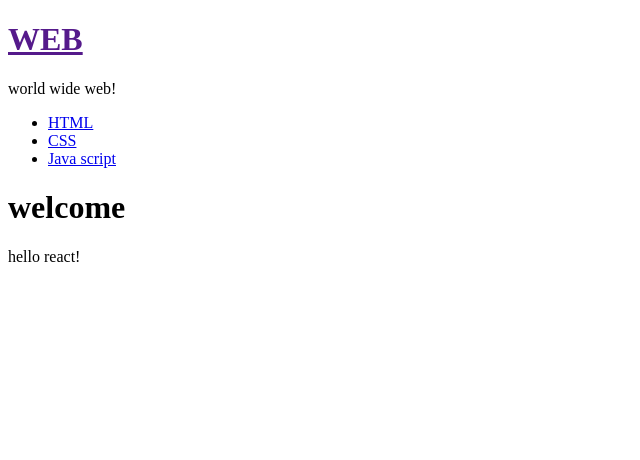
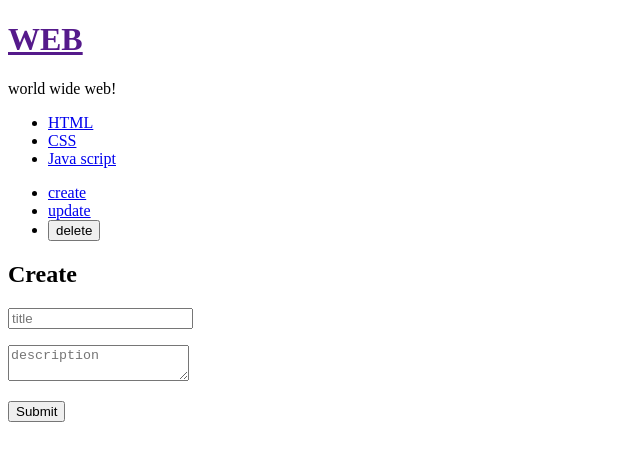
Before and after one commit to lyj95/react-app, a React (Create React App) app: page / in a window 1280 px wide. Shown: the top 460 px of the page, without its empty margins (0-640 px from the left). Built offline with nearby package versions, Linux system fonts and the light colour scheme.

Commit message:
create 기능 구현

```diff
--- a/src/App.js
+++ b/src/App.js
@@ -1,14 +1,17 @@
 import './App.css';
 import { Component } from 'react';
-import Subject from './compoents/Subject'
-import Content from './compoents/Content'
-import TOC from './compoents/TOC'
+import Subject from './compoents/Subject';
+import ReadContent from './compoents/ReadContent';
+import CreateContent from './compoents/CreateContent';
+import TOC from './compoents/TOC';
+import Control from './compoents/Control';
 
 class App extends Component {
   constructor(props) {
     super(props);
+    this.max_content_id = 3;
     this.state = {
-      mode: 'welcome',
+      mode: 'create',
       subject: { title: 'WEB', sub: "world wide web!" },
       welcome: { title: 'welcome', desc: 'hello react!' },
       content: [
@@ -19,10 +22,11 @@
     };
   }
   render() {
-    let _title, _desc = null;
+    let _title, _desc, _article = null;
     if (this.state.mode === 'welcome') {
       _title = this.state.welcome.title;
       _desc = this.state.welcome.desc;
+      _article = <ReadContent title={_title} desc={_desc}></ReadContent>
     } else if (this.state.mode === 'read') {
       let i = 0;
       while(i < this.state.content[i].id){
@@ -30,10 +34,27 @@
         if(data.id === this.state.selected_content_id){
           _title = data.title;
           _desc = data.desc;
+          _article = <ReadContent title={_title} desc={_desc}></ReadContent>
           break;
         }
         i = i +1;
       }
+    } else if (this.state.mode === 'create'){
+      _article = <CreateContent onSubmit={function(_title, _desc){
+        this.max_content_id = this.max_content_id + 1;
+
+        // state 값을 변경할 땐 복제본을 변경하는 것이 좋다 !?
+        // const _content = this.state.content.concat(
+        //   {id:this.max_content_id, title:_title, desc:_desc}
+        // )
+
+        let newContent = Array.from(this.state.content);
+        newContent.push({id:this.max_content_id, title:_title, desc:_desc});
+        this.setState({
+          // content: _content
+          content: newContent
+        })
+      }.bind(this)}></CreateContent>
     }
     return (
       <div className='App'>
@@ -55,7 +76,12 @@
           }.bind(this)}
           data = {this.state.content}
         ></TOC>
-        <Content title={_title} desc={_desc}></Content>
+        <Control onChangeMode={function(_mode){
+          this.setState({
+            mode: _mode
+          })
+        }.bind(this)}></Control>
+        {_article}
       </div>
     )
   }
--- /dev/null
+++ b/src/compoents/Control.js
@@ -0,0 +1,24 @@
+import React, { Component } from 'react';
+
+class Subject extends Component {
+  render() {
+    return (
+      <ul>
+        <li><a href='/create' onClick={function(e){
+          e.preventDefault();
+          this.props.onChangeMode('create');
+        }.bind(this)}>create</a></li>
+        <li><a href='/update' onClick={function(e){
+          e.preventDefault();
+          this.props.onChangeMode('update');
+        }.bind(this)}>update</a></li>
+        <li><input  onClick={function(e){
+          e.preventDefault();
+          this.props.onChangeMode('delete');
+        }.bind(this)} type='button' value='delete'></input></li>
+      </ul>
+    )
+  }
+}
+
+export default Subject;
--- /dev/null
+++ b/src/compoents/CreateContent.js
@@ -0,0 +1,30 @@
+import React, { Component } from 'react';
+
+class CreateContent extends Component {
+    render() {
+      return (
+        <article>
+          <h1>Create</h1>
+          <form action='/create_process' method='post'
+            onSubmit={function(e){
+              e.preventDefault();
+              this.props.onSubmit(
+                e.target.title.value,
+                e.target.desc.value
+              );
+            }.bind(this)}
+          >
+            <p><input type='text' name='title' placeholder='title'></input></p>
+            <p>
+              <textarea name='desc' placeholder='description'></textarea>
+            </p>
+            <p>
+              <input type='submit'></input>
+            </p>
+          </form>
+        </article>
+      )
+    }
+  }
+
+export default CreateContent;
--- a/src/compoents/Content.js
+++ b/src/compoents/ReadContent.js
@@ -1,14 +1,14 @@
 import React, { Component } from 'react';
 
-class Content extends Component {
+class ReadContent extends Component {
     render() {
       return (
-        <div>
+        <article>
           <h1>{this.props.title}</h1>
           {this.props.desc}
-        </div>
+        </article>
       )
     }
   }
 
-export default Content;
+export default ReadContent;
--- a/src/compoents/TOC.js
+++ b/src/compoents/TOC.js
@@ -1,7 +1,15 @@
 import React, { Component } from 'react';
 
 class TOC extends Component {
+  shouldComponentUpdate(newProps, newState){
+    console.log(newProps.data, this.props.data);
+    if(this.props.data === newProps.data){
+      return false;
+    }
+    return true;
+  }
   render() {
+    console.log('TOC!!')
     let list = [];
     let data = this.props.data;
     let i = 0;
```
